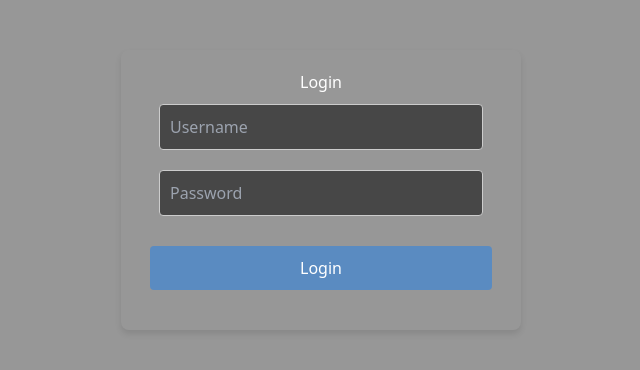
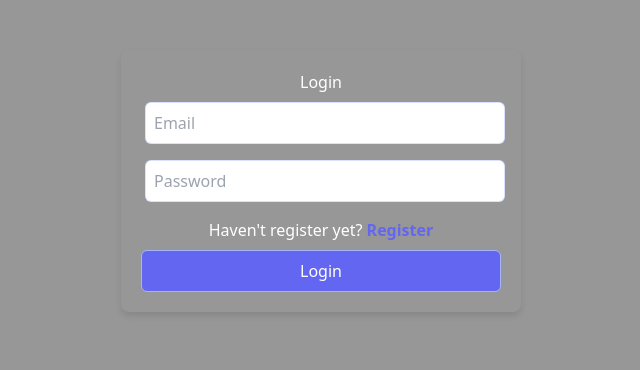
Before and after one commit to SirAllap/Django-React-Tutorial, a React (Vite) app in the folder frontend/: page /login in a window 1280 px wide. Shown: the top 370 px of the page, without its empty margins (319-959 px from the left). Built offline with nearby package versions, Linux system fonts and the light colour scheme; no server answers.

Commit message:
improved form form
Now user will login with email
Now uer will have to provide an email to register

```diff
--- a/frontend/src/components/Form.jsx
+++ b/frontend/src/components/Form.jsx
@@ -1,62 +1,97 @@
 /* eslint-disable react/prop-types */
 /* eslint-disable no-unused-vars */
-import { useState } from 'react'
-import api from '../api'
-import { useNavigate } from 'react-router-dom'
-import { ACCESS_TOKEN, REFRESH_TOKEN } from '../constants'
-import '../styles/Form.css'
+import { useState } from "react";
+import api from "../api";
+import { useNavigate } from "react-router-dom";
+import { ACCESS_TOKEN, REFRESH_TOKEN } from "../constants";
+import "../styles/Form.css";
 
 const Form = ({ route, method }) => {
-	const [username, setUsername] = useState('')
-	const [password, setPassword] = useState('')
-	const [loading, setLoading] = useState(false)
-	const navigate = useNavigate()
+  const [username, setUsername] = useState("");
+  const [email, setEmail] = useState("");
+  const [password, setPassword] = useState("");
+  const [loading, setLoading] = useState(false);
+  const navigate = useNavigate();
 
-	const name = method === 'login' ? 'Login' : 'Register'
+  const name = method === "login" ? "Login" : "Register";
 
   const handleSubmit = async (e) => {
-		setLoading(true)
-		e.preventDefault()
+    setLoading(true);
+    e.preventDefault();
+    const data =
+      method === "login" ? { email, password } : { username, email, password };
 
     try {
-			const res = await api.post(route, { username, password })
-			if (method === 'login') {
-				localStorage.setItem(ACCESS_TOKEN, res.data.access)
-				localStorage.setItem(REFRESH_TOKEN, res.data.refresh)
-				navigate('/')
+      const res = await api.post(route, data);
+      if (method === "login") {
+        localStorage.setItem(ACCESS_TOKEN, res.data.access);
+        localStorage.setItem(REFRESH_TOKEN, res.data.refresh);
+        navigate("/");
       } else {
-				navigate('/login')
+        navigate("/login");
       }
-			navigate('/')
+      navigate("/");
     } catch (error) {
-			alert(error)
+      alert(error);
     } finally {
-			setLoading(false)
+      setLoading(false);
     }
-	}
+  };
 
   return (
-		<form onSubmit={handleSubmit} className='form-container'>
+    <form onSubmit={handleSubmit} className="form-container">
       <h1>{name}</h1>
       <input
-				className='form-input'
-				type='text'
+        className="my-2 ml-2 px-2 py-2 w-full border border-indigo-300/40 bg-white rounded-md text-indigo-900"
+        type="email"
+        value={email}
+        onChange={(e) => setEmail(e.target.value)}
+        placeholder="Email"
+      />
+      {method !== "login" && (
+        <input
+          className="my-2 ml-2 px-2 py-2 w-full border border-indigo-300/40 bg-white rounded-md text-indigo-900"
+          type="text"
           value={username}
           onChange={(e) => setUsername(e.target.value)}
-				placeholder='Username'
+          placeholder="Username"
         />
+      )}
+
       <input
-				className='form-input'
-				type='password'
+        className="my-2 ml-2 px-2 py-2 w-full border border-indigo-300/40 bg-white rounded-md text-indigo-900"
+        type="password"
         value={password}
         onChange={(e) => setPassword(e.target.value)}
-				placeholder='Password'
+        placeholder="Password"
       />
-			<button className='form-button' type='submit'>
-				{name}
+
+      <p className="my-2">
+        {method === "login" ? "Haven't register yet? " : "Already register? "}
+        {method === "login" ? (
+          <span
+            className="text-indigo-500 font-bold cursor-pointer hover:text-indigo-600"
+            onClick={() => navigate("/register")}
+          >
+            Register
+          </span>
+        ) : (
+          <span
+            className="text-indigo-500 font-bold cursor-pointer hover:text-indigo-600"
+            onClick={() => navigate("/login")}
+          >
+            Login
+          </span>
+        )}
+      </p>
+      <button
+        className="border border-indigo-300 bg-indigo-500 py-2 px-5 min-w-full text-white rounded-md hover:bg-transparent hover:text-indigo-500 transition-all duration-300"
+        type="submit"
+      >
+        {loading ? "Loading..." : name}
       </button>
     </form>
-	)
-}
+  );
+};
 
-export default Form
+export default Form;
```
Lines whose indentation alone changed are shown as unchanged.
